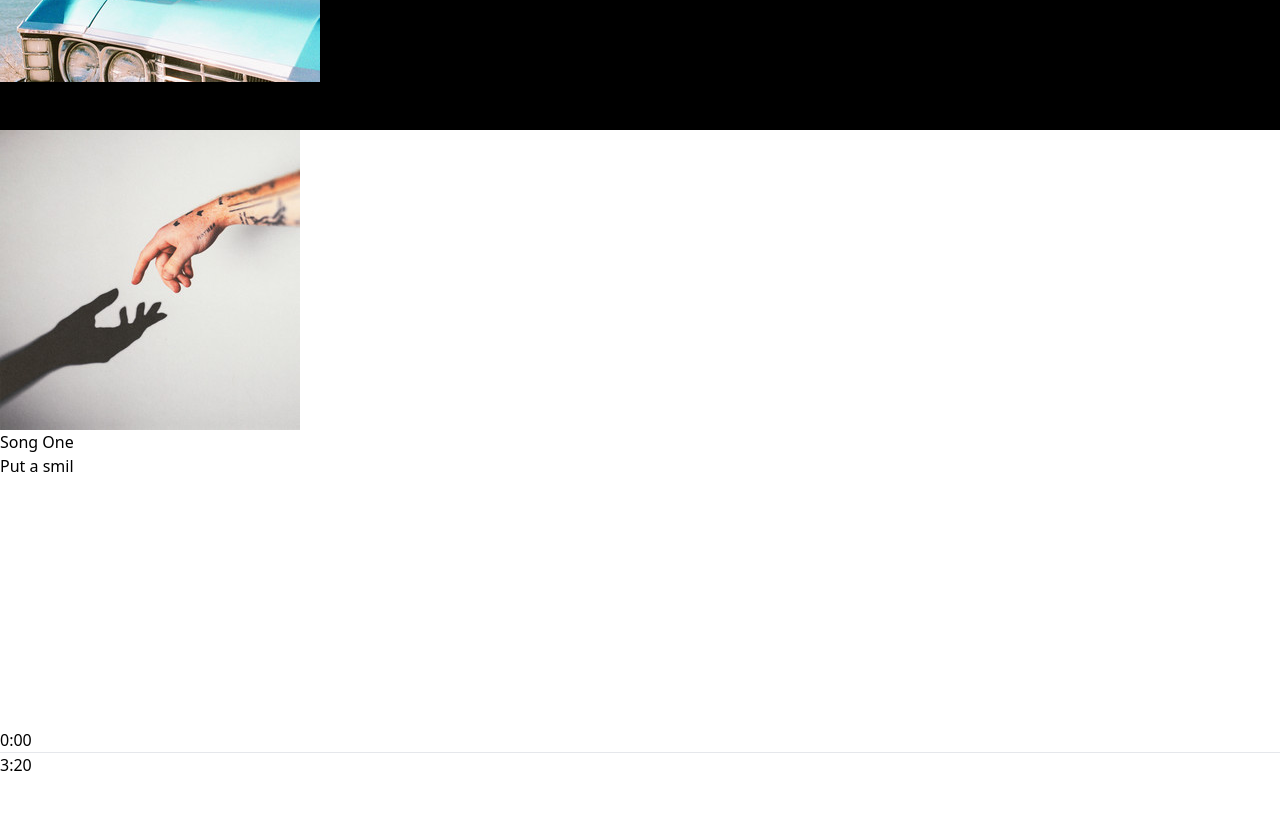
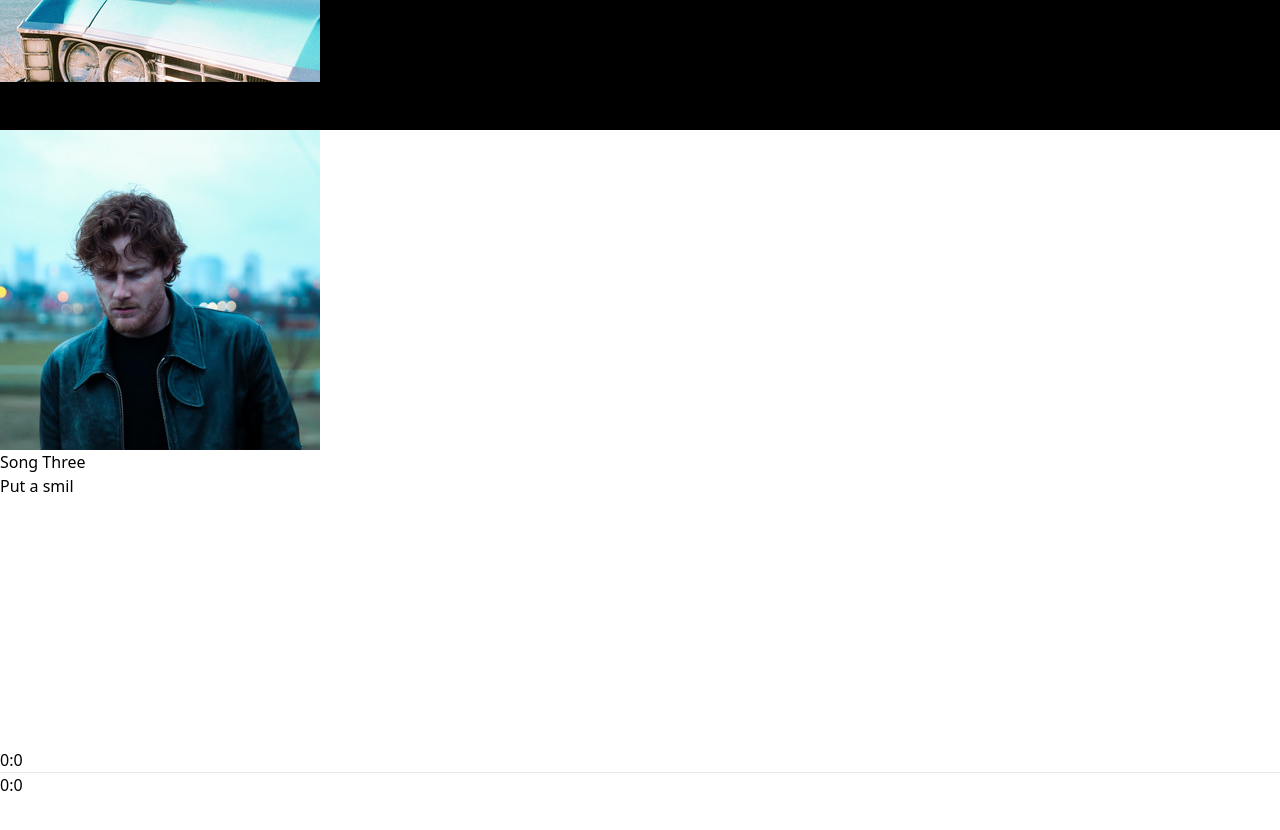
Before and after one commit to surajshelke2/Spotify-clone, a React (Vite) app: page / in a window 1280 px wide. Shown: the part 5540-6370 px from the top of the page. Built offline with nearby package versions, Linux system fonts and the light colour scheme.

Commit message:
songs play successfully

```diff
--- a/src/App.tsx
+++ b/src/App.tsx
@@ -1,27 +1,31 @@
+import { useContext } from "react";
+import "./App.css";
+import Display from "./components/Display";
+import Player from "./components/Player";
+import Sidebar from "./components/Sidebar";
+import { PlayerContext } from "./contexts/PlayerContext";
 
-import './App.css'
-import Display from './components/Display'
-import Player from './components/Player'
-import Sidebar from './components/Sidebar'
+const App: React.FC = () => {
+  const context = useContext(PlayerContext);
 
-function App() {
+  if (!context) {
+    throw new Error("AnyComponent must be used within a PlayerContextProvider");
+  }
 
+  const { audioRef,track} = context;
 
   return (
     <>
       <div className="h-screen bg-black">
+        <div className="h-[90%] flex ">
+          <Sidebar />
+          <Display />
+        </div>
+        <Player />
+        <audio ref={audioRef} src={track.file} preload="auto"></audio>
+      </div>
+    </>
+  );
+};
 
-        <div className="h-[90%] flex ">
-
-          <Sidebar/>
-          <Display/>
-
-        </div>
-        <Player/>
-      </div>
-
-    </>
-  )
-}
-
-export default App
+export default App;
--- a/src/components/Player.tsx
+++ b/src/components/Player.tsx
@@ -1,33 +1,47 @@
+import React, { useContext } from 'react';
+import { PlayerContext } from '../contexts/PlayerContext';
+import { assets } from '../assets/assets'; // Assuming assets is imported correctly
 
-import {assets, songsData} from '../assets/assets'
 const Player = () => {
+  const context = useContext(PlayerContext);
+
+  if (!context) {
+    throw new Error('Player component must be used within a PlayerContextProvider');
+  }
+
+  const { track, seekBar, seekBg, playerStatus, play, pause, time } = context;
+
+  if (!seekBar || !seekBg) {
+    throw new Error('seekBar or seekBg refs are not properly initialized');
+  }
+
   return (
     <div className='h-[10%] bg-black flex justify-between items-center text-white px-4'>
-
-        <div className="hidden lg:flex items-center gap-4">
-            <img className="w-12" src={songsData[0].image} alt="" />
-            <div className="">
-                <p>{songsData[0].name}</p>
-                <p>{songsData[0].desc.slice(0,10)}</p>
-            </div>
+      <div className="hidden lg:flex items-center gap-4">
+        <img className="w-12" src={track.image} alt="" />
+        <div>
+          <p>{track.name}</p>
+          <p>{track.desc.slice(0, 10)}</p>
         </div>
+      </div>
       <div className="flex flex-col items-center gap-1 m-auto">
-        <div className="flex gap-4 ">
-            <img  className="w-4 cursor-pointer" src={assets.shuffle_icon} alt="" />
-            <img  className="w-4 cursor-pointer" src={assets.prev_icon} alt="" />
-            <img  className="w-4 cursor-pointer" src={assets.play_icon} alt="" />
-            <img  className="w-4 cursor-pointer" src={assets.next_icon} alt="" />
-            <img  className="w-4 cursor-pointer" src={assets.loop_icon} alt="" />
-
+        <div className="flex gap-4">
+          <img className="w-4 cursor-pointer" src={assets.shuffle_icon} alt="" />
+          <img className="w-4 cursor-pointer" src={assets.prev_icon} alt="" />
+          {playerStatus
+            ? <img onClick={pause} className="w-4 cursor-pointer" src={assets.pause_icon} alt="" />
+            : <img onClick={play} className="w-4 cursor-pointer" src={assets.play_icon} alt="" />
+          }
+          <img className="w-4 cursor-pointer" src={assets.next_icon} alt="" />
+          <img className="w-4 cursor-pointer" src={assets.loop_icon} alt="" />
         </div>
         <div className="flex items-center gap-5">
-            <p>0:00</p>
-            <div className="w-[60vw] max-w-[500px] bg-gray-300 rounded-full cursor-pointer">
-                <hr className='h-1 border-none bg-green-800 rounded-full'/>
-            </div>
-            <p>3:20</p>
+          <p>{time.currentTime.minutes}:{time.currentTime.seconds}</p>
+          <div ref={seekBg} className="w-[60vw] max-w-[500px] bg-gray-300 rounded-full cursor-pointer">
+            <hr ref={seekBar} className='h-1 border-none bg-green-800 rounded-full' />
+          </div>
+          <p>{time.totalTime.minutes}:{time.totalTime.seconds}</p>
         </div>
-
       </div>
       <div className="hidden lg:flex items-center gap-2 opacity-75">
         <img className='w-4' src={assets.play_icon} alt="" />
@@ -39,9 +53,8 @@ const Player = () => {
         <img className='w-4' src={assets.mini_player_icon} alt="" />
         <img className='w-4' src={assets.zoom_icon} alt="" />
       </div>
+    </div>
+  );
+};
 
-    </div>
-  )
-}
-
-export default Player
+export default Player;
--- /dev/null
+++ b/src/contexts/PlayerContext.tsx
@@ -0,0 +1,78 @@
+import React, { createContext, useRef, ReactNode, RefObject, useState } from 'react';
+import { songsData } from '../assets/assets';
+
+interface TimeState {
+  seconds: number;
+  minutes: number;
+}
+
+interface PlayerContextProps {
+  audioRef: RefObject<HTMLAudioElement>;
+  seekBar: RefObject<HTMLHRElement>;
+  seekBg: RefObject<HTMLDivElement>;
+  track: any; // Adjust this type according to your songsData structure
+  setTrack: React.Dispatch<React.SetStateAction<any>>; // Adjust according to setTrack function
+  playerStatus: boolean;
+  setPlayerStatus: React.Dispatch<React.SetStateAction<boolean>>;
+  time: {
+    currentTime: TimeState;
+    totalTime: TimeState;
+  };
+  setTime: React.Dispatch<React.SetStateAction<{
+    currentTime: TimeState;
+    totalTime: TimeState;
+  }>>;
+  play: () => void;
+  pause: () => void;
+}
+
+export const PlayerContext = createContext<PlayerContextProps | undefined>(undefined);
+
+interface PlayerContextProviderProps {
+  children: ReactNode;
+}
+
+const PlayerContextProvider: React.FC<PlayerContextProviderProps> = ({ children }) => {
+  const audioRef = useRef<HTMLAudioElement>(null);
+  const seekBar = useRef<HTMLHRElement>(null);
+  const seekBg = useRef<HTMLDivElement>(null);
+
+  const [track, setTrack] = useState<any>(songsData[2]); // Adjust 'any' according to your songsData structure
+  const [playerStatus, setPlayerStatus] = useState<boolean>(false);
+  const [time, setTime] = useState<{ currentTime: TimeState; totalTime: TimeState }>({
+    currentTime: { seconds: 0, minutes: 0 },
+    totalTime: { seconds: 0, minutes: 0 },
+  });
+
+  const play = () => {
+    audioRef.current?.play();
+    setPlayerStatus(true);
+  };
+
+  const pause = () => {
+    audioRef.current?.pause();
+    setPlayerStatus(false);
+  };
+
+  const contextValue: PlayerContextProps = {
+    audioRef,
+    seekBar,
+    seekBg,
+    track,
+    setTrack,
+    playerStatus,
+    setPlayerStatus,
+    time,
+    setTime,
+    play,
+    pause,
+  };
+
+  return (
+    <PlayerContext.Provider value={contextValue}>
+      {children}
+    </PlayerContext.Provider>
+  );
+};
+
+export default PlayerContextProvider;
--- a/src/main.tsx
+++ b/src/main.tsx
@@ -3,11 +3,15 @@ import ReactDOM from 'react-dom/client'
 import App from './App.tsx'
 import './index.css'
 import { BrowserRouter } from 'react-router-dom'
+import PlayerContextProvider from './contexts/PlayerContext.tsx'
 
 ReactDOM.createRoot(document.getElementById('root')!).render(
   <React.StrictMode>
     <BrowserRouter>
+    <PlayerContextProvider>
     <App />
+    </PlayerContextProvider>
+
     </BrowserRouter>
   </React.StrictMode>,
 )
```
